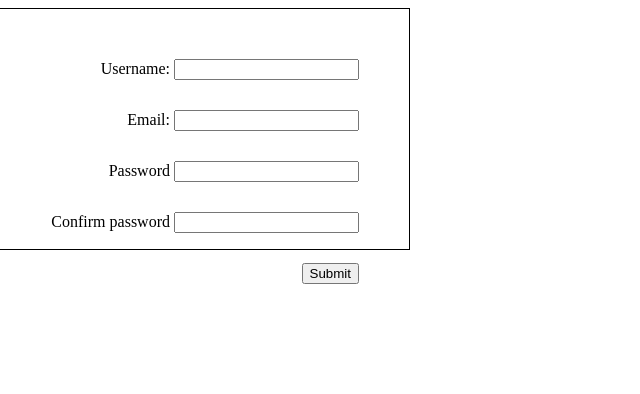
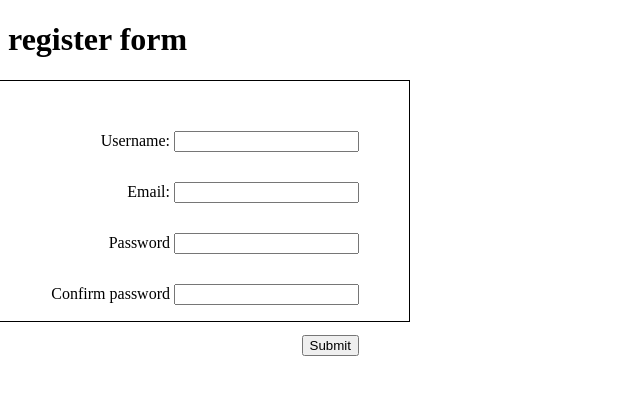
Before and after one commit to skdilraj/project4, a plain HTML site: page index.html in a window 1280 px wide. Shown: the whole page, without its empty margins (0-640 px from the left). Drawn offline with Linux system fonts and the light colour scheme.

Commit message:
branch change

```diff
--- a/index.html
+++ b/index.html
@@ -22,6 +22,7 @@
     <!-- <section id="main">
 
     </section> -->
+    <h1>register form</h1>
     <form action="" onsubmit="sendData(e)">
         <label for="username">Username:</label>
         <input type="text" id="username" required>
@@ -37,6 +38,7 @@
         <br>
         <input type="submit" name="" id="" value="Submit">
     </form>
+
     <script>
         function sendData(e) {
             e.preventDefault();
```
